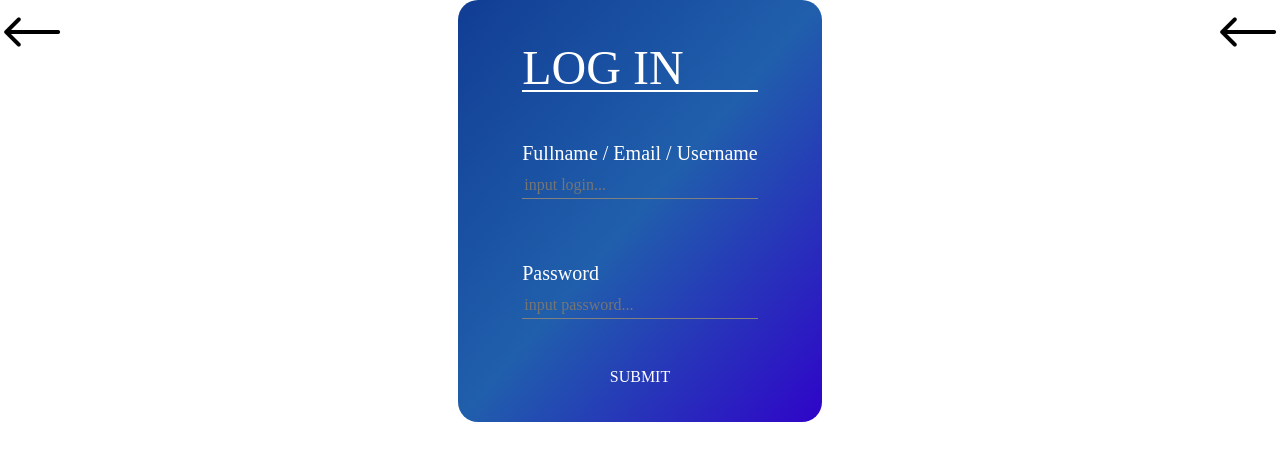
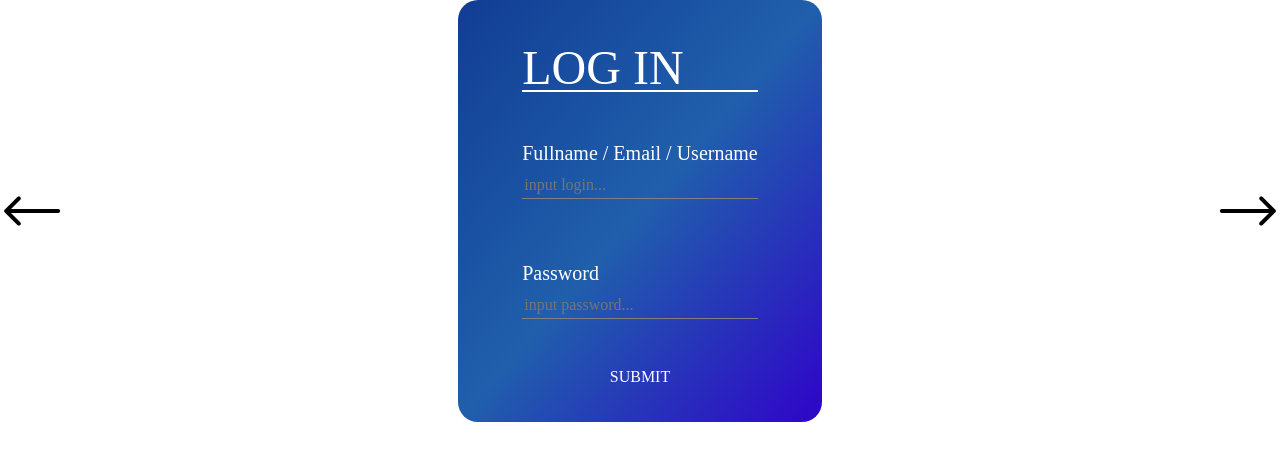
Before and after one commit to AntonG0rbachev/Software-Design--Frontend-Templates, a plain HTML site: page forms/index.html in a window 1280 px wide. Drawn offline with nearby package versions, Linux system fonts and the light colour scheme.

Commit message:
translate right arrow

```diff
--- a/forms/index.html
+++ b/forms/index.html
@@ -28,6 +28,7 @@
     .forms-container,
     .swipe {
         display: flex;
+        align-items: center;
     }
     .forms-container,
     .forms-transating {
@@ -37,8 +38,9 @@
         width: 4rem;
         height: 4rem;
     }
-    .move-previous {
+    .move-next {
         order: 1;
+        transform: rotate(180deg);
     }
 </style>
 
```
